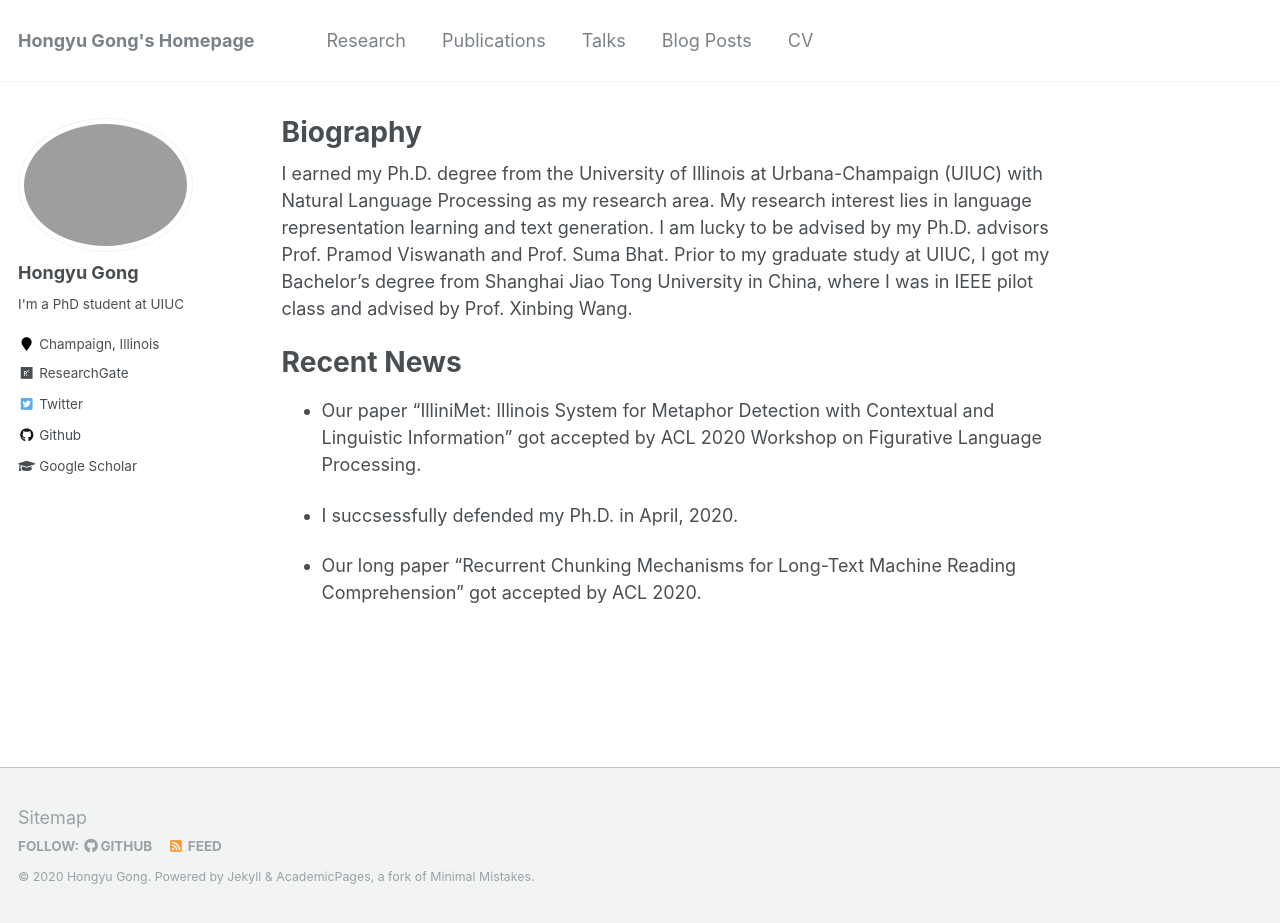
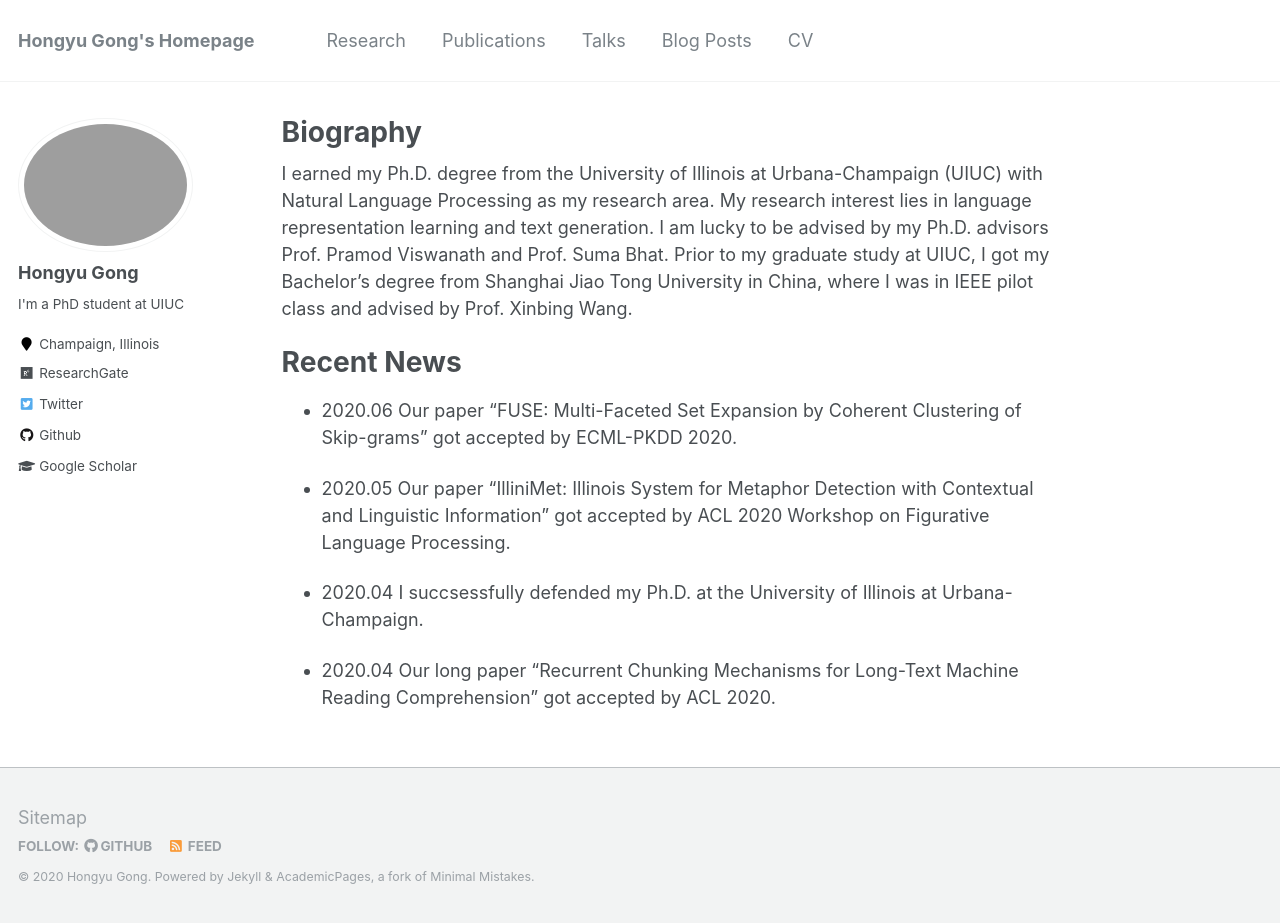
Before and after one commit to HongyuGong/HongyuGong.github.io, a Jekyll site: the page built from _pages/about.md, in a window 1280 px wide and 923 px high. Built offline with Jekyll 4.4.1, drawn with Linux system fonts in a browser that asks for light colours.

Commit message:
Update about.md

```diff
--- a/_pages/about.md
+++ b/_pages/about.md
@@ -14,8 +14,10 @@ I earned my Ph.D. degree from the University of Illinois at Urbana-Champaign (UI
 Recent News
 ======
 
-* Our paper "IlliniMet: Illinois System for Metaphor Detection with Contextual and Linguistic Information" got accepted by ACL 2020 Workshop on Figurative Language Processing.
+* 2020.06 Our paper "FUSE: Multi-Faceted Set Expansion by Coherent Clustering of Skip-grams" got accepted by ECML-PKDD 2020.
 
-* I succsessfully defended my Ph.D. in April, 2020.
+* 2020.05 Our paper "IlliniMet: Illinois System for Metaphor Detection with Contextual and Linguistic Information" got accepted by ACL 2020 Workshop on Figurative Language Processing.
 
-* Our long paper "Recurrent Chunking Mechanisms for Long-Text Machine Reading Comprehension" got accepted by ACL 2020.
+* 2020.04 I succsessfully defended my Ph.D. at the University of Illinois at Urbana-Champaign.
+
+* 2020.04 Our long paper "Recurrent Chunking Mechanisms for Long-Text Machine Reading Comprehension" got accepted by ACL 2020.
```
